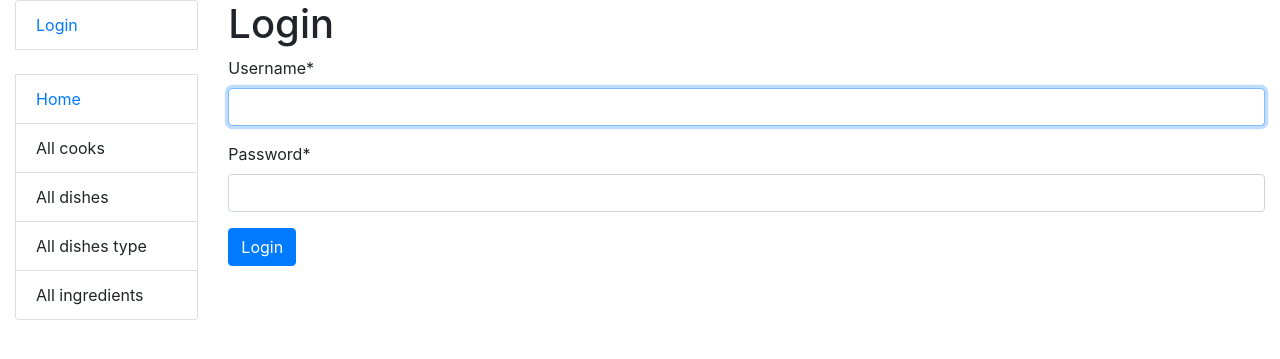
After one commit to VictorMatveyshyn/kitchen-service, a Django app: page /accounts/login/ in a window 1280 px wide. The commit adds this page. Shown: the top 359 px of the page. Run offline with Django 5.2, Linux system fonts and the light colour scheme; some libraries are stand-ins or nearby versions.

Commit message:
add login and logout

```diff
--- a/templates/includes/sidebar.html
+++ b/templates/includes/sidebar.html
@@ -1,7 +1,12 @@
 <ul class="sidebar-nav list-group">
   {% if user.is_authenticated %}
-    <li class="list-group-item">User:{{ user.get_username }}</li>
-    <li class="list-group-item"><a href="{% url 'logout'%}?next={{request.path}}">Logout</a></li>
+    <li class="list-group-item">User: {{ user.get_username }}</li>
+    <li class="list-group-item">
+        <form action="{% url 'logout'%}" method="post">
+          {% csrf_token %}
+          <input type="submit" value="Logout">
+        </form>
+    </li>
   {% else %}
     <li class="list-group-item"><a href="{% url 'login'%}?next={{request.path}}">Login</a></li>
   {% endif %}
--- /dev/null
+++ b/templates/registration/login.html
@@ -0,0 +1,24 @@
+{% extends "base.html" %}
+{% load crispy_forms_filters %}
+
+{% block content %}
+
+{% if form.errors %}
+  <p>Your username and password didn't match. Please try again.</p>
+{% endif %}
+
+<h1>Login</h1>
+
+{% if next %}
+  <p>Please login to see this page.</p>
+{% endif %}
+
+<form method="post" action="{% url 'login' %}">
+  {% csrf_token %}
+  {{ form|crispy }}
+
+  <input type="submit" value="Login" class="btn btn-primary" />
+  <input type="hidden" name="next" value="{{ next }}" />
+</form>
+
+{% endblock %}
```
Also changed, not shown: templates/registration/logged_out.html (added, +7 -0 lines), db.sqlite3.
